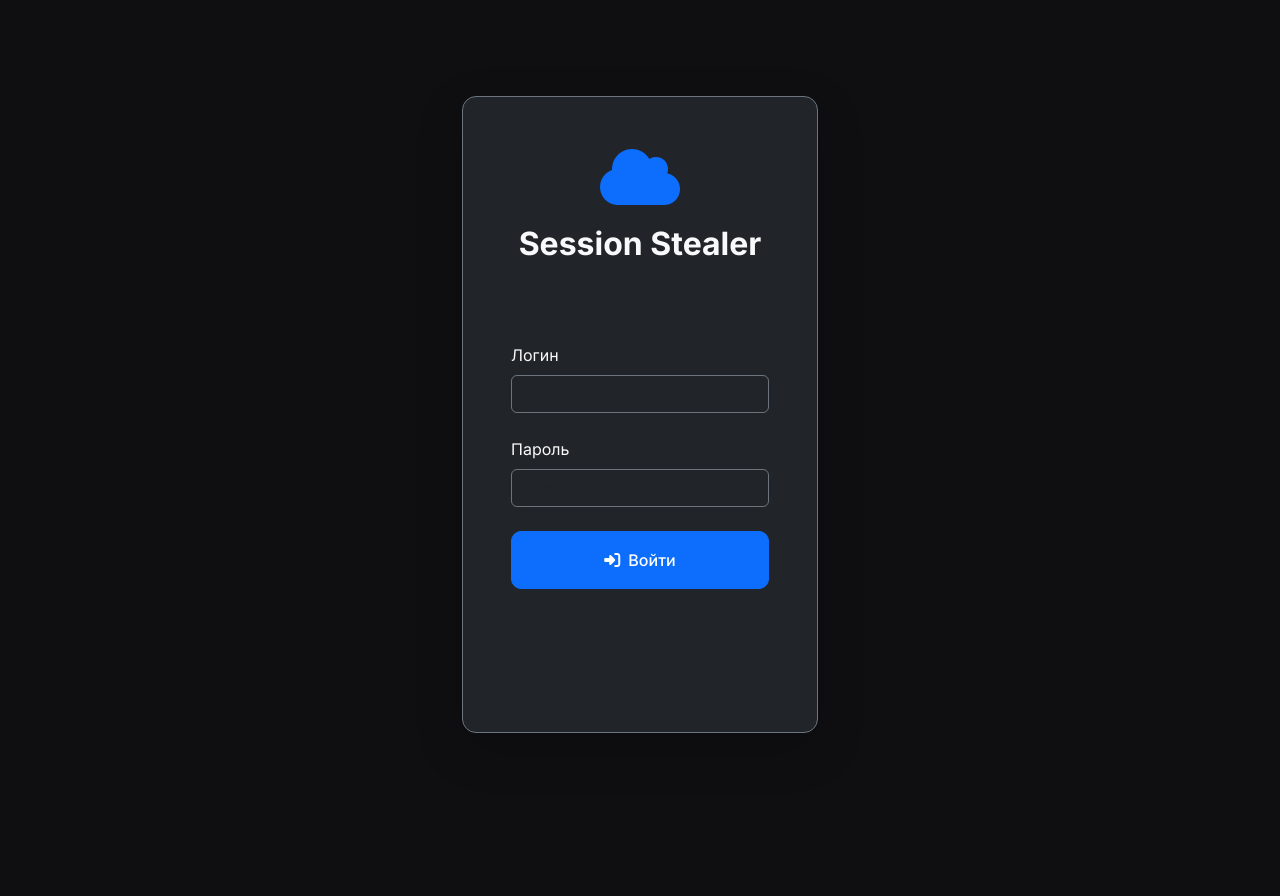
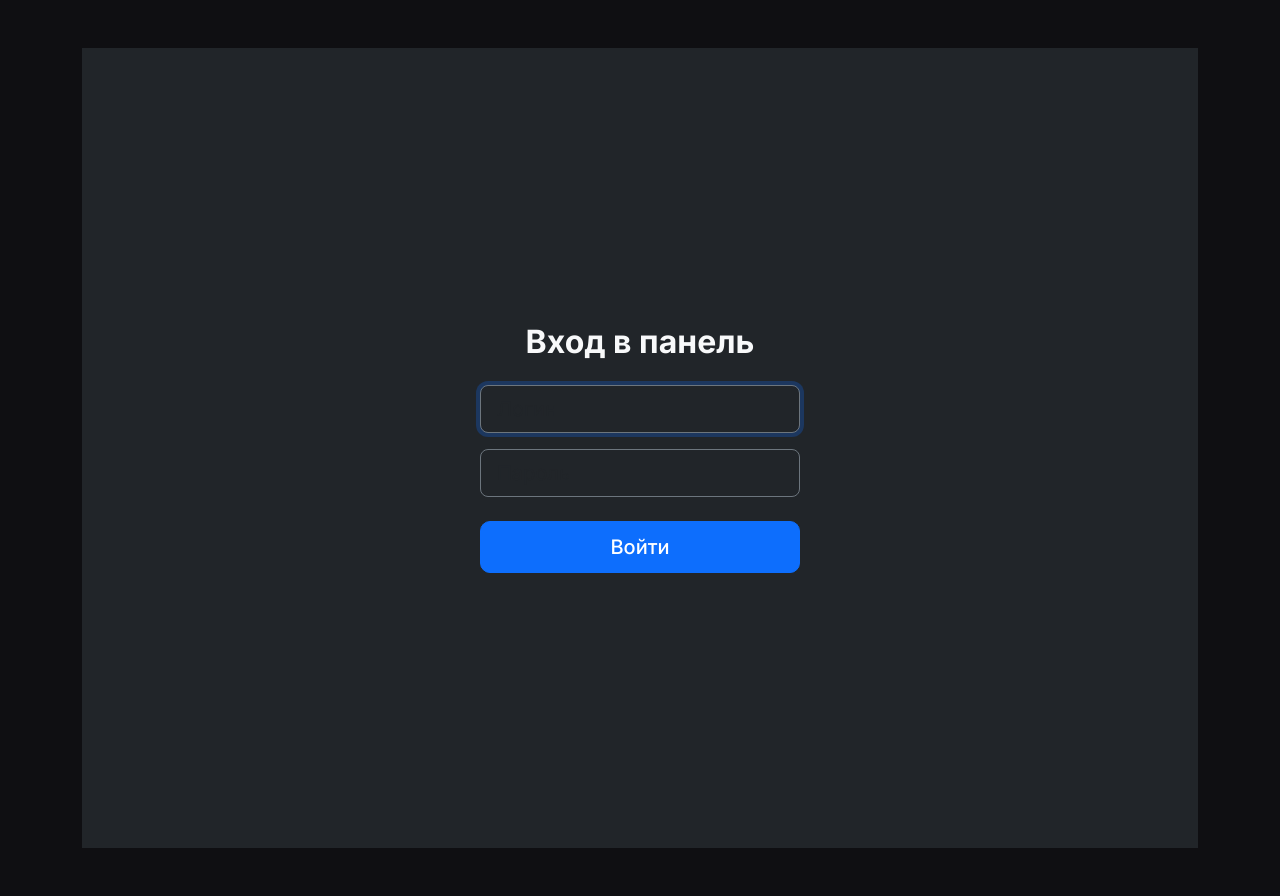
Before and after one commit to mrakof381-jpg/34sss42, a Flask app: page /login in a window 1280 px wide. Before the commit the page ends 733 px from the top, so only its background shows below. Run offline with Flask 3, Linux system fonts and the light colour scheme; some libraries are stand-ins or nearby versions.

Commit message:
login.html

```diff
--- a/templates/login.html
+++ b/templates/login.html
@@ -1,45 +1,73 @@
 {% extends "base.html" %}
 
 {% block content %}
-<div class="row justify-content-center mt-5">
-    <div class="col-md-5 col-lg-4">
-        <div class="card bg-dark border-secondary shadow-lg">
-            <div class="card-body p-5">
-                <div class="text-center mb-5">
-                    <i class="fas fa-cloud fa-4x text-primary mb-3"></i>
-                    <h2 class="text-light fw-bold">Session Stealer</h2>
-                    <p class="text-muted">Вход в панель</p>
+<div class="d-flex justify-content-center align-items-center min-vh-100 bg-dark">
+    <div class="text-center" style="width: 320px;">
+
+        <!-- Форма входа -->
+        <div id="loginFormContainer">
+            <h2 class="text-light mb-4 fw-bold">Вход в панель</h2>
+
+            <form id="loginForm" method="POST" action="{{ url_for('login') }}">
+                <div class="mb-3">
+                    <input type="text" class="form-control form-control-lg bg-dark text-light border-secondary"
+                           name="username" placeholder="Логин" required autofocus>
                 </div>
+                <div class="mb-4">
+                    <input type="password" class="form-control form-control-lg bg-dark text-light border-secondary"
+                           name="password" placeholder="Пароль" required>
+                </div>
+                <button type="submit" class="btn btn-primary btn-lg w-100" id="submitBtn">
+                    Войти
+                </button>
+            </form>
+        </div>
 
-                <form method="post">
-                    <div class="mb-4">
-                        <label class="form-label text-light">Логин</label>
-                        <input type="text"
-                               class="form-control bg-dark text-light border-secondary"
-                               name="username"
-                               placeholder="Введите логин"
-                               required>
-                    </div>
-                    <div class="mb-4">
-                        <label class="form-label text-light">Пароль</label>
-                        <input type="password"
-                               class="form-control bg-dark text-light border-secondary"
-                               name="password"
-                               placeholder="Введите пароль"
-                               required>
-                    </div>
-                    <button type="submit" class="btn btn-primary w-100 py-3 fw-medium">
-                        <i class="fas fa-sign-in-alt me-2"></i>Войти
-                    </button>
-                </form>
+        <!-- Экран загрузки -->
+        <div id="loaderContainer" style="display: none;">
+            <div class="mb-4">
+                <img src="https://i.ibb.co/0jZ7Z7Z/session-logo.png" alt="Session Panel" width="110">
+            </div>
+            <h3 class="text-light fw-bold mb-4">SESSION PANEL</h3>
 
-                <div class="mt-4 text-center small">
-                    <div class="text-muted mb-2">Тестовые аккаунты:</div>
-                        <span class="text-info"></span> / <span class="text-info"></span><br><br>
-                    </div>
-                </div>
+            <!-- Прогресс бар -->
+            <div class="progress mb-3" style="height: 6px;">
+                <div id="progressBar" class="progress-bar progress-bar-striped progress-bar-animated bg-info"
+                     role="progressbar" style="width: 0%"></div>
             </div>
+
+            <p class="text-muted" id="loadingText">Проверка доступа...</p>
         </div>
+
     </div>
 </div>
 {% endblock %}
+
+{% block scripts %}
+<script>
+document.getElementById('loginForm').addEventListener('submit', function() {
+    // Скрываем форму
+    document.getElementById('loginFormContainer').style.display = 'none';
+    // Показываем загрузку
+    document.getElementById('loaderContainer').style.display = 'block';
+
+    // Анимация прогресс-бара
+    let progress = 0;
+    const progressBar = document.getElementById('progressBar');
+    const loadingText = document.getElementById('loadingText');
+
+    const interval = setInterval(() => {
+        progress += Math.random() * 12;
+        if (progress > 92) progress = 92;
+        progressBar.style.width = progress + '%';
+
+        if (progress > 65) {
+            loadingText.textContent = "Загрузка сессии...";
+        }
+        if (progress > 85) {
+            loadingText.textContent = "Проверка прав доступа...";
+        }
+    }, 80);
+});
+</script>
+{% endblock %}
```
